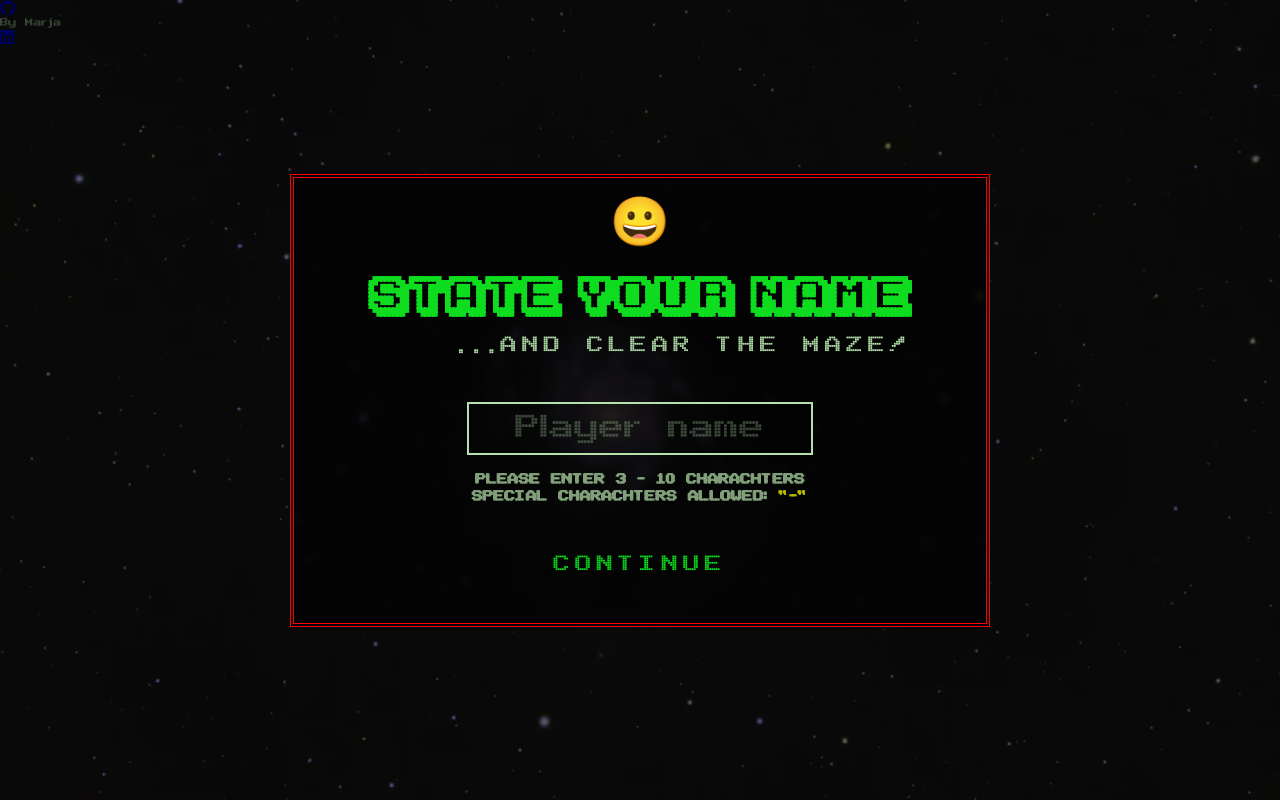
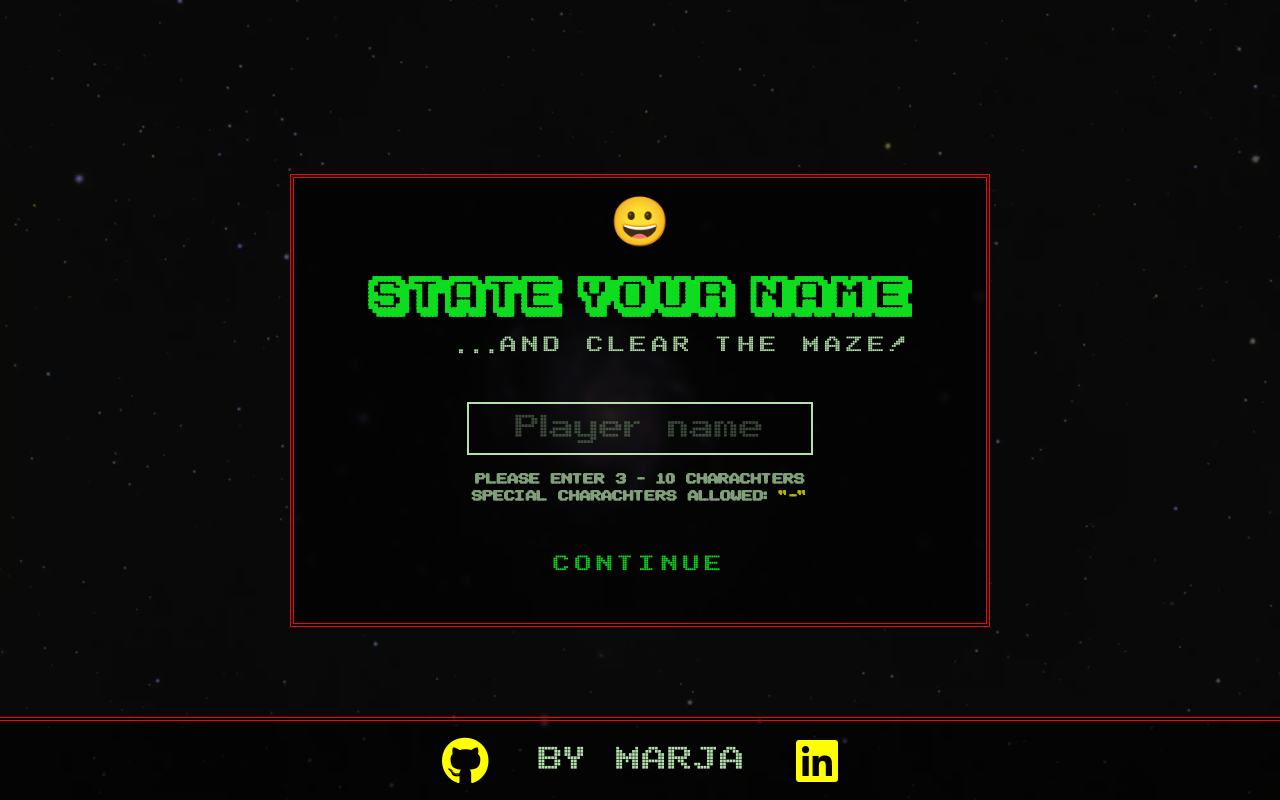
Before and after one commit to almost-good/lady-pac, a plain HTML site: page index.html in a window 1280 px wide. Drawn offline with Linux system fonts and the light colour scheme.

Commit message:
style[css]: add footer styling

```diff
--- a/assets/css/style.css
+++ b/assets/css/style.css
@@ -239,6 +239,8 @@ h4 {
 }
 
 
+/* --------------------------------------------- GAME SCREEN */
+
 /* ------------------------------------- ENTER PLAYER SCREEN */
 
 
@@ -441,6 +443,42 @@ form .validation .error {
   text-shadow: 2px 2px 5px var(--border-highlight);
 }
 
+
+/* --------------------------------------------------- FOOTER*/
+
+
+.footer-container {
+  margin-top: 3vh;
+  width: 100%;
+  position: absolute;
+  bottom: 0;
+  left: 0;
+
+  display: flex;
+  justify-content: center;
+  align-items: center;
+
+  font-size: 3rem;
+  text-align: center;
+
+  background-color: var(--background-transparent);
+  border-top: 4px double var(--border);
+}
+
+.footer-container .author {
+  padding: 20px 50px;
+  letter-spacing: 1px;
+  text-transform: uppercase;
+}
+
+.footer-container .social-link {
+  color: var(--font-color-highlight-secondary);
+  transition: .3s;
+}
+
+.footer-container .social-link:hover {
+  color: var(--font-color-accent-secondary);
+}
 
 /* --------------------------------------------- MEDIA QUERIES */
 
```
